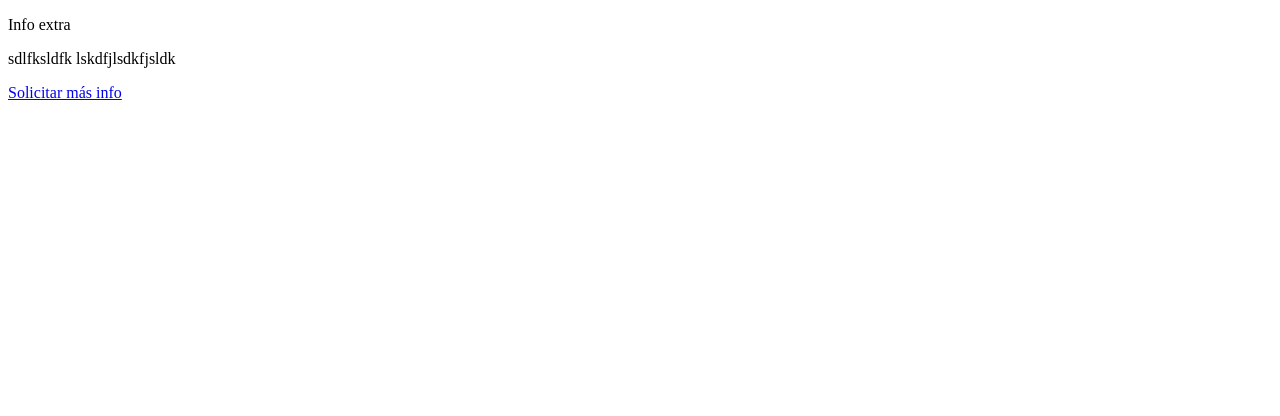
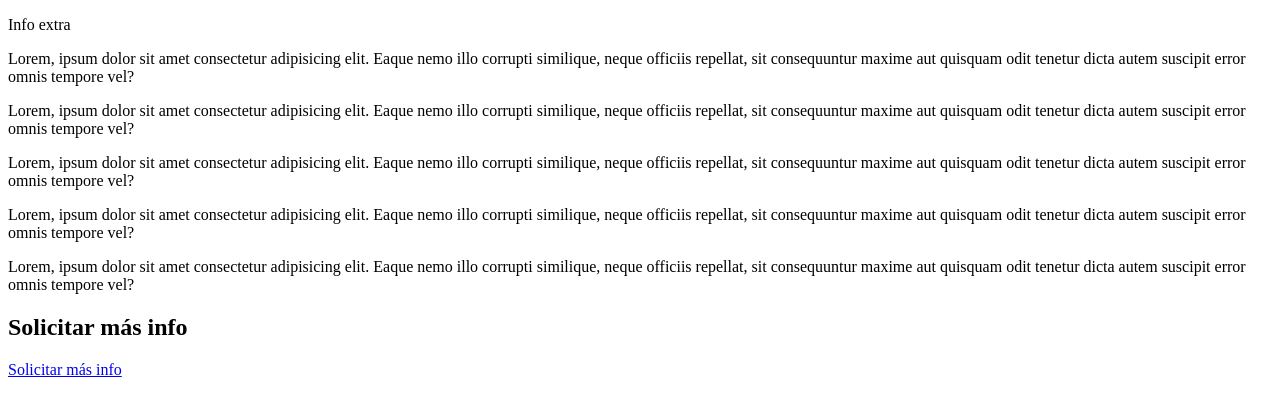
Before and after one commit to amadboc/paginas_web, a plain HTML site: page 06_Enlaces/extra.html in a window 1280 px wide. Drawn offline with Linux system fonts and the light colour scheme.

Commit message:
Cambios en 06_enlaces

```diff
--- a/06_Enlaces/extra.html
+++ b/06_Enlaces/extra.html
@@ -4,11 +4,16 @@
     <meta charset="UTF-8">
     <meta name="viewport" content="width=device-width, initial-scale=1.0">
     <meta http-equiv="X-UA-Compatible" content="ie=edge">
-    <title>Info extra</title>
+    <title>Enlaces: Info extra</title>
 </head>
 <body>
     <p>Info extra</p>
-    <p>sdlfksldfk lskdfjlsdkfjsldk</p>
+    <p>Lorem, ipsum dolor sit amet consectetur adipisicing elit. Eaque nemo illo corrupti similique, neque officiis repellat, sit consequuntur maxime aut quisquam odit tenetur dicta autem suscipit error omnis tempore vel?</p>
+    <p>Lorem, ipsum dolor sit amet consectetur adipisicing elit. Eaque nemo illo corrupti similique, neque officiis repellat, sit consequuntur maxime aut quisquam odit tenetur dicta autem suscipit error omnis tempore vel?</p>
+    <p>Lorem, ipsum dolor sit amet consectetur adipisicing elit. Eaque nemo illo corrupti similique, neque officiis repellat, sit consequuntur maxime aut quisquam odit tenetur dicta autem suscipit error omnis tempore vel?</p>
+    <p>Lorem, ipsum dolor sit amet consectetur adipisicing elit. Eaque nemo illo corrupti similique, neque officiis repellat, sit consequuntur maxime aut quisquam odit tenetur dicta autem suscipit error omnis tempore vel?</p>
+    <p>Lorem, ipsum dolor sit amet consectetur adipisicing elit. Eaque nemo illo corrupti similique, neque officiis repellat, sit consequuntur maxime aut quisquam odit tenetur dicta autem suscipit error omnis tempore vel?</p>
+    <h2 id="masInfo">Solicitar más info</h2>
     <a href="mailto://webmaster@pandarojo.com">Solicitar más info</a>
    <!--Mejor poner una ventanita para que escriban y un botón de enviar-->
 
```
Also changed, not shown: 06_Enlaces/index.html (+13 -1 lines), 1 other file.
